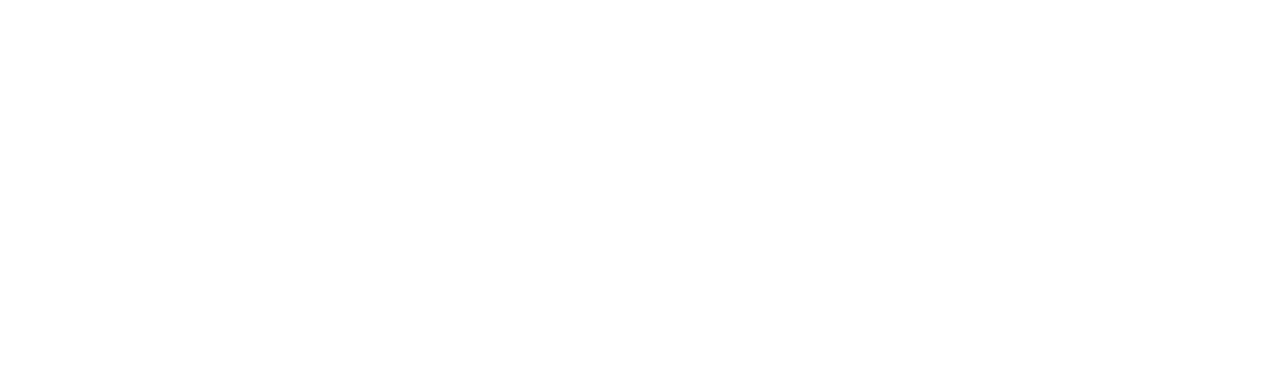
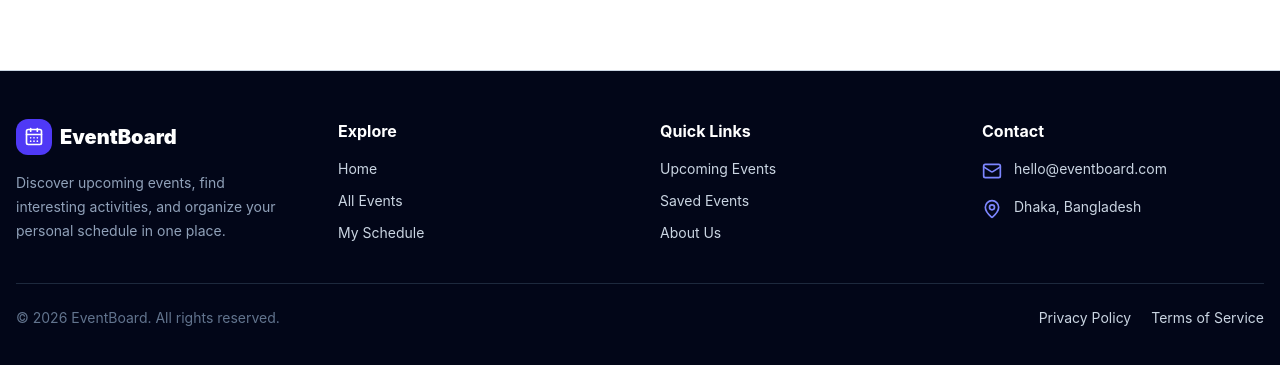
Before and after one commit to nazmull139/eventboard, a React (Vite) app: page / in a window 1280 px wide. Shown: the part 2089-2454 px from the top of the page. Before the commit the page ends 2095 px from the top, so only its background shows below. Built offline with nearby package versions, Linux system fonts and the light colour scheme.

Commit message:
created footer component and fixed navbar with a hamburger menu

```diff
--- /dev/null
+++ b/src/components/Footer.jsx
@@ -0,0 +1,143 @@
+import { CalendarDays, Mail, MapPin } from "lucide-react";
+import React from "react";
+
+const Footer = () => {
+  return (
+    <footer className="mt-16 border-t bg-slate-950 text-slate-300">
+      <div className="mx-auto max-w-7xl px-4 py-12">
+        <div className="grid gap-10 sm:grid-cols-2 lg:grid-cols-4">
+
+          {/* Brand */}
+          <div>
+            <div className="flex items-center gap-2 text-xl font-black text-white">
+              <div className="flex h-9 w-9 items-center justify-center rounded-xl bg-indigo-600">
+                <CalendarDays className="h-5 w-5" />
+              </div>
+
+              EventBoard
+            </div>
+
+            <p className="mt-4 max-w-xs text-sm leading-6 text-slate-400">
+              Discover upcoming events, find interesting activities, and
+              organize your personal schedule in one place.
+            </p>
+          </div>
+
+          {/* Navigation */}
+          <div>
+            <h3 className="font-bold text-white">Explore</h3>
+
+            <ul className="mt-4 space-y-3 text-sm">
+              <li>
+                <a
+                  href="/"
+                  className="transition hover:text-white"
+                >
+                  Home
+                </a>
+              </li>
+
+              <li>
+                <a
+                  href="/"
+                  className="transition hover:text-white"
+                >
+                  All Events
+                </a>
+              </li>
+
+              <li>
+                <a
+                  href="/saved"
+                  className="transition hover:text-white"
+                >
+                  My Schedule
+                </a>
+              </li>
+            </ul>
+          </div>
+
+          {/* Useful links */}
+          <div>
+            <h3 className="font-bold text-white">Quick Links</h3>
+
+            <ul className="mt-4 space-y-3 text-sm">
+              <li>
+                <a
+                  href="/"
+                  className="transition hover:text-white"
+                >
+                  Upcoming Events
+                </a>
+              </li>
+
+              <li>
+                <a
+                  href="/saved"
+                  className="transition hover:text-white"
+                >
+                  Saved Events
+                </a>
+              </li>
+
+              <li>
+                <a
+                  href="/about"
+                  className="transition hover:text-white"
+                >
+                  About Us
+                </a>
+              </li>
+            </ul>
+          </div>
+
+          {/* Contact */}
+          <div>
+            <h3 className="font-bold text-white">Contact</h3>
+
+            <div className="mt-4 space-y-4 text-sm">
+
+              <div className="flex items-start gap-3">
+                <Mail className="mt-0.5 h-5 w-5 shrink-0 text-indigo-400" />
+
+                <span>hello@eventboard.com</span>
+              </div>
+
+              <div className="flex items-start gap-3">
+                <MapPin className="mt-0.5 h-5 w-5 shrink-0 text-indigo-400" />
+
+                <span>Dhaka, Bangladesh</span>
+              </div>
+
+            </div>
+          </div>
+        </div>
+
+        {/* Bottom */}
+        <div className="mt-10 flex flex-col gap-4 border-t border-slate-800 pt-6 text-sm sm:flex-row sm:items-center sm:justify-between">
+          <p className="text-slate-500">
+            © {new Date().getFullYear()} EventBoard. All rights reserved.
+          </p>
+
+          <div className="flex gap-5">
+            <a
+              href="#"
+              className="transition hover:text-white"
+            >
+              Privacy Policy
+            </a>
+
+            <a
+              href="#"
+              className="transition hover:text-white"
+            >
+              Terms of Service
+            </a>
+          </div>
+        </div>
+      </div>
+    </footer>
+  );
+};
+
+export default Footer;
--- a/src/components/Navbar.jsx
+++ b/src/components/Navbar.jsx
@@ -1,48 +1,120 @@
-import { Bookmark, CalendarDays } from "lucide-react";
+import { Bookmark, CalendarDays, Menu, X } from "lucide-react";
+import { useState } from "react";
 import { Link, NavLink } from "react-router-dom";
 import { useScheduleContext } from "../context/ScheduleContext";
 
 export default function Navbar() {
-  const {saved} = useScheduleContext();
+  const { saved } = useScheduleContext();
+  const [isOpen, setIsOpen] = useState(false);
 
-
+  const closeMenu = () => {
+    setIsOpen(false);
+  };
 
   return (
     <header className="sticky top-0 z-50 border-b bg-white/90 backdrop-blur">
-      <div className="mx-auto flex max-w-7xl items-center justify-between px-4 py-4">
+      <div className="mx-auto max-w-7xl px-4">
+
+        {/* Main Navbar */}
+        <div className="flex items-center justify-between py-4">
+
+          {/* Logo */}
           <Link
             to="/"
+            onClick={closeMenu}
             className="flex items-center gap-2 text-xl font-black text-indigo-600"
           >
             <CalendarDays />
             EventBoard
           </Link>
-        <nav className="flex items-center gap-2">
+
+          {/* Desktop Navigation */}
+          <nav className="hidden items-center gap-2 md:flex">
+
             <NavLink
               to="/"
               className="rounded-lg px-3 py-2 text-sm font-semibold hover:bg-slate-100"
             >
               Discover
             </NavLink>
+
             <NavLink
               to="/saved"
-            className="relative rounded-lg px-3 py-2 text-sm font-semibold hover:bg-slate-100"
+              className="rounded-lg px-3 py-2 text-sm font-semibold hover:bg-slate-100"
             >
               <Bookmark className="mr-1 inline h-4 w-4" />
-            My Schedule{" "}
+              My Schedule
 
               <span className="ml-1 rounded-full bg-indigo-600 px-1.5 py-0.5 text-xs text-white">
                 {saved.length}
               </span>
+            </NavLink>
 
-          </NavLink>
             <NavLink
               to="/about"
               className="rounded-lg px-3 py-2 text-sm font-semibold hover:bg-slate-100"
             >
               About
             </NavLink>
+
           </nav>
+
+          {/* Mobile Menu Button */}
+          <button
+            onClick={() => setIsOpen(!isOpen)}
+            className="rounded-lg p-2 text-slate-700 hover:bg-slate-100 md:hidden"
+            aria-label={isOpen ? "Close menu" : "Open menu"}
+            aria-expanded={isOpen}
+          >
+            {isOpen ? (
+              <X className="h-6 w-6" />
+            ) : (
+              <Menu className="h-6 w-6" />
+            )}
+          </button>
+        </div>
+
+        {/* Mobile Navigation */}
+        {isOpen && (
+          <nav className="border-t py-3 md:hidden">
+
+            <div className="flex flex-col gap-1">
+
+              <NavLink
+                to="/"
+                onClick={closeMenu}
+                className="rounded-lg px-3 py-3 text-sm font-semibold hover:bg-slate-100"
+              >
+                Discover
+              </NavLink>
+
+              <NavLink
+                to="/saved"
+                onClick={closeMenu}
+                className="flex items-center justify-between rounded-lg px-3 py-3 text-sm font-semibold hover:bg-slate-100"
+              >
+                <span className="flex items-center">
+                  <Bookmark className="mr-2 h-4 w-4" />
+                  My Schedule
+                </span>
+
+                <span className="rounded-full bg-indigo-600 px-2 py-0.5 text-xs text-white">
+                  {saved.length}
+                </span>
+              </NavLink>
+
+              <NavLink
+                to="/about"
+                onClick={closeMenu}
+                className="rounded-lg px-3 py-3 text-sm font-semibold hover:bg-slate-100"
+              >
+                About
+              </NavLink>
+
+            </div>
+          </nav>
+        )}
+
       </div>
     </header>
   );
--- a/src/pages/Layout.jsx
+++ b/src/pages/Layout.jsx
@@ -1,4 +1,5 @@
 import { Outlet } from "react-router-dom";
+import Footer from "../components/Footer";
 import Navbar from "../components/Navbar";
 
 
@@ -7,6 +8,7 @@ const Layout = () => {
     <>
       <Navbar />
       <Outlet />
+      <Footer/>
     </>
   );
 };
```
Lines whose indentation alone changed are shown as unchanged.
